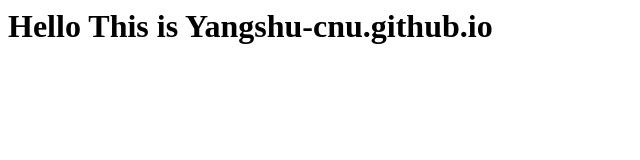
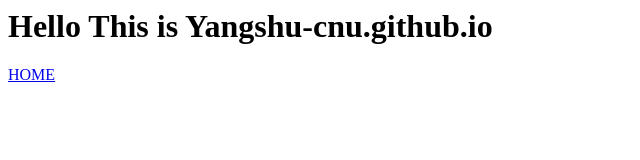
Before and after one commit to yangshu-cnu/yangshu-cnu.github.io, a plain HTML site: page index.html in a window 1280 px wide. Shown: the full height of the page, 0-640 px from the left. Drawn offline with Linux system fonts and the light colour scheme.

Commit message:
Update index.html

```diff
--- a/index.html
+++ b/index.html
@@ -1 +1,2 @@
 <h1>Hello This is Yangshu-cnu.github.io</h1>
+<a href="./home.html">HOME</a>
```
